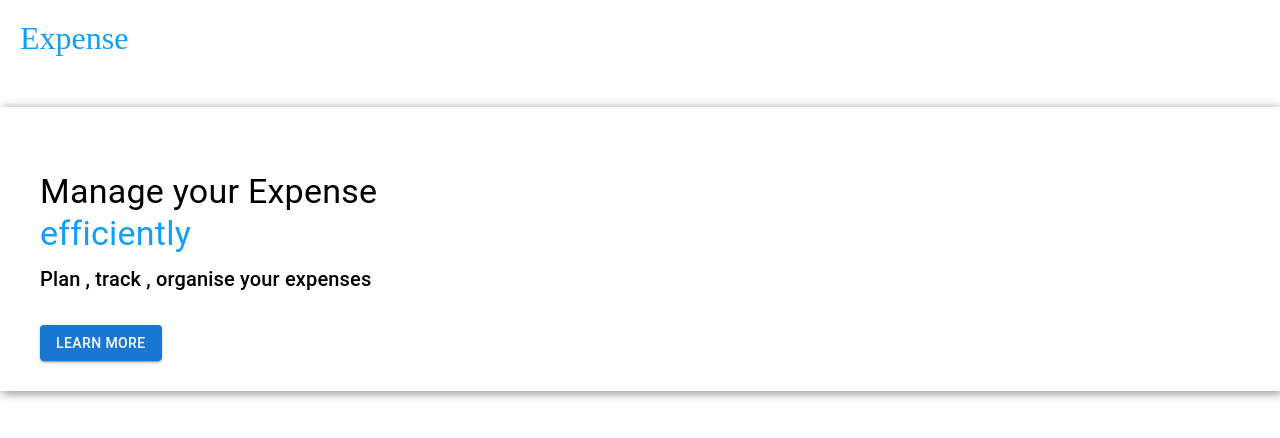
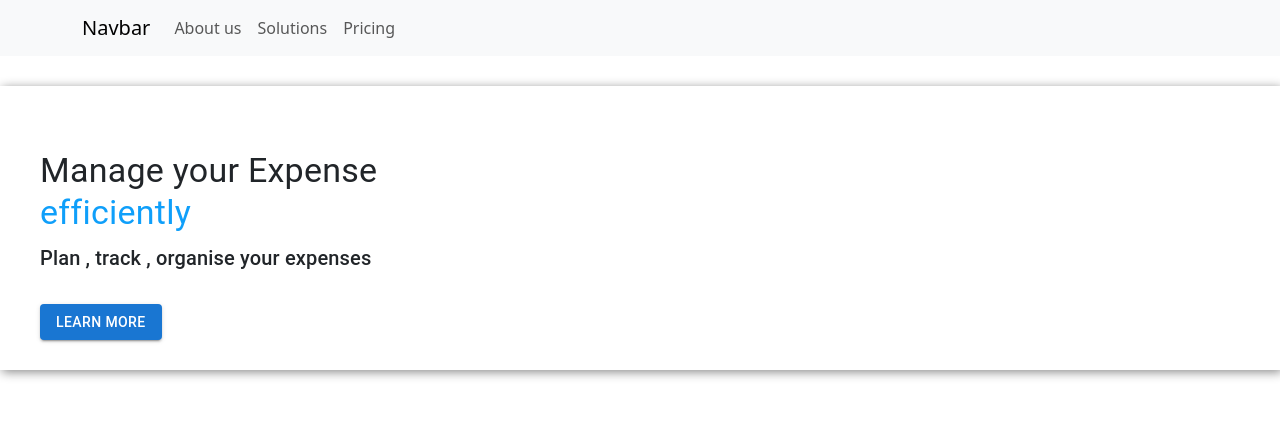
Before and after one commit to priyagupta-js/Expense-Tracker, a React (Create React App) app: page / in a window 1280 px wide. Shown: the top 438 px of the page. Built offline with nearby package versions, Linux system fonts and the light colour scheme.

Commit message:
Navbar modified

```diff
--- a/package.json
+++ b/package.json
@@ -10,8 +10,11 @@
     "@testing-library/jest-dom": "^5.17.0",
     "@testing-library/react": "^13.4.0",
     "@testing-library/user-event": "^13.5.0",
+    "bootstrap": "^5.3.2",
     "react": "^18.2.0",
+    "react-bootstrap": "^2.9.1",
     "react-dom": "^18.2.0",
+    "react-router": "^6.20.0",
     "react-scripts": "5.0.1",
     "web-vitals": "^2.1.4"
   },
--- a/public/styles.css
+++ b/public/styles.css
@@ -10,6 +10,12 @@ body {
 div .logo {
     padding:20px;
 }
+
+/* .me-auto{
+
+    margin-left: 40px;
+
+} */
 
 .main-Intro {
     margin-top: 30px;
--- a/src/App.js
+++ b/src/App.js
@@ -1,10 +1,11 @@
 
-import Home from "./components/Home";
+import NavBar from "./components/NavBar";
 import Introduction  from "./components/Introduction";
+
 function App() {
   return (
     <div className="App">
-      <Home />
+      <NavBar />
       <Introduction />
     </div>
   );
--- a/src/components/Home.jsx
+++ /dev/null
@@ -1,14 +0,0 @@
-import * as React from "react";
-import {AppBar} from "@mui/material/";
-function Home (){
-    return (
-        <div className="container">
-           <AppBar position="static" style={{background:"transparent" , boxShadow:"none"}}>
-           <div className="logo" style={{color:'#0f9ffa',fontSize:"2rem"}}>Expense</div>
-           {/* <Button>Login/Sign up</Button> */}
-           </AppBar>
-        </div>
-    );
-}
-
-export default Home;
--- a/src/components/Introduction.jsx
+++ b/src/components/Introduction.jsx
@@ -7,7 +7,7 @@ function Introduction (){
         <div className="main-Intro">
         <Typography variant="h4" mt={3}>Manage your Expense<br/><span style={{color:"#0f9ffa"}}>efficiently</span></Typography>
         <Typography variant="h6" mt={1}>Plan , track , organise your expenses</Typography>
-        <div class="learn-btn">
+        <div className="learn-btn">
         <Button variant="contained">Learn more</Button>
         </div>
         </div>
--- /dev/null
+++ b/src/components/NavBar.jsx
@@ -0,0 +1,19 @@
+import React from "react";
+import { Container, Navbar, Nav } from "react-bootstrap/";
+
+function NavBar() {
+  return (
+    <Navbar bg="light" data-bs-theme="light">
+      <Container>
+        <Navbar.Brand href="#home">Navbar</Navbar.Brand>
+        <Nav className="me-auto">
+          <Nav.Link href="#home">About us</Nav.Link>
+          <Nav.Link href="#features">Solutions</Nav.Link>
+          <Nav.Link href="#pricing">Pricing</Nav.Link>
+        </Nav>
+      </Container>
+    </Navbar>
+  );
+}
+
+export default NavBar;
--- a/src/index.js
+++ b/src/index.js
@@ -1,6 +1,7 @@
 import React from 'react';
 import ReactDOM from 'react-dom/client';
 import App from './App';
+import 'bootstrap/dist/css/bootstrap.min.css';
 
 const root = ReactDOM.createRoot(document.getElementById('root'));
 root.render(
```
Also changed, not shown: 1 other file (tests, documents, lock files or other folders).
